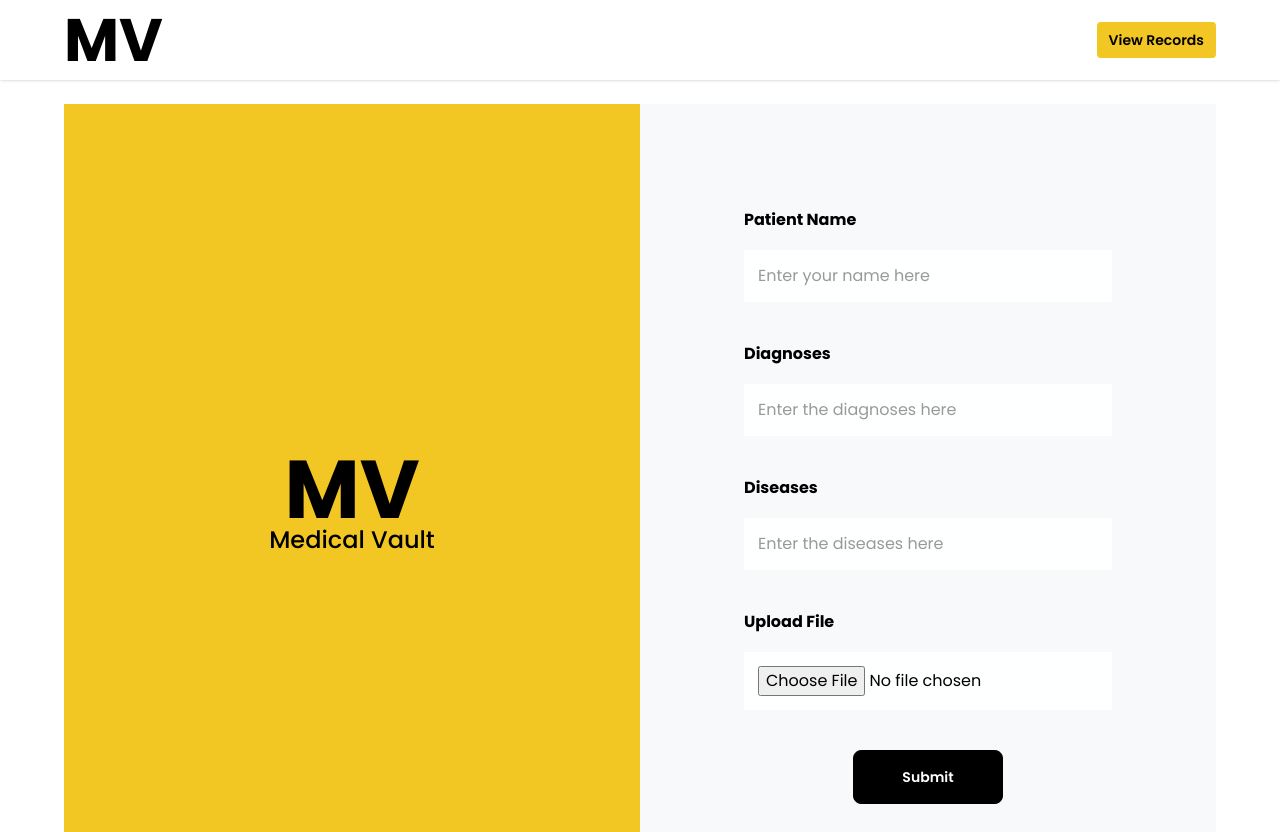
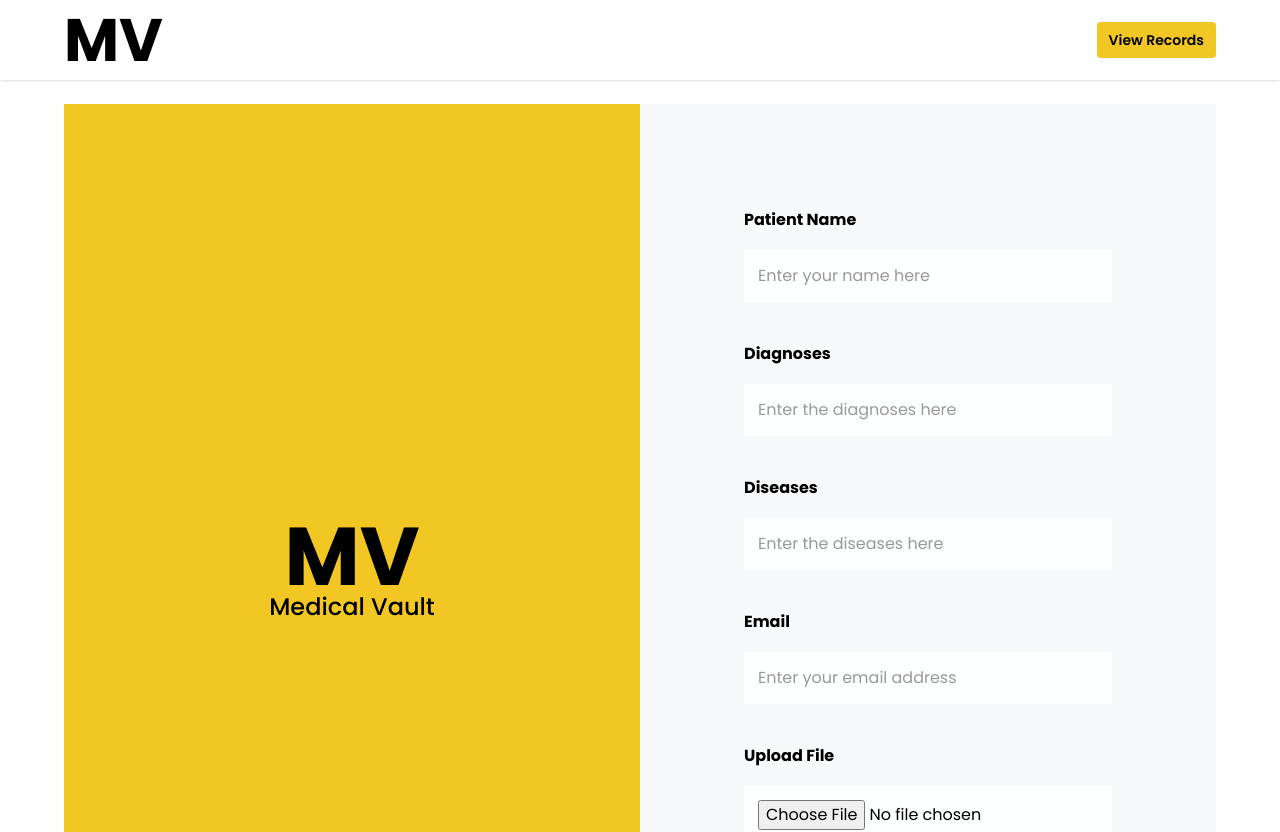
Before and after one commit to bolajiscott/medvault, a React (Vite) app: page / in a window 1280 px wide. Shown: the top 832 px of the page. Built offline with nearby package versions, Linux system fonts and the light colour scheme.

Commit message:
email-added

```diff
--- a/src/components/SignUp/SignUp.jsx
+++ b/src/components/SignUp/SignUp.jsx
@@ -49,6 +49,18 @@ const SignUp = () => {
                 className="bg-[#FEFFFF] p-[14px] placeholder:text-[#999]"
               />
             </div>
+
+            <div className="flex flex-col mb-10">
+              <label htmlFor="email" className="font-bold mb-[18px]">
+                Email
+              </label>
+              <input
+                type="text"
+                id="email"
+                placeholder="Enter your email address"
+                className="bg-[#FEFFFF] p-[14px] placeholder:text-[#999]"
+              />
+            </div>
             <div className="flex flex-col mb-10">
               <label htmlFor="file" className="font-bold mb-[18px]">
                 Upload File
```
